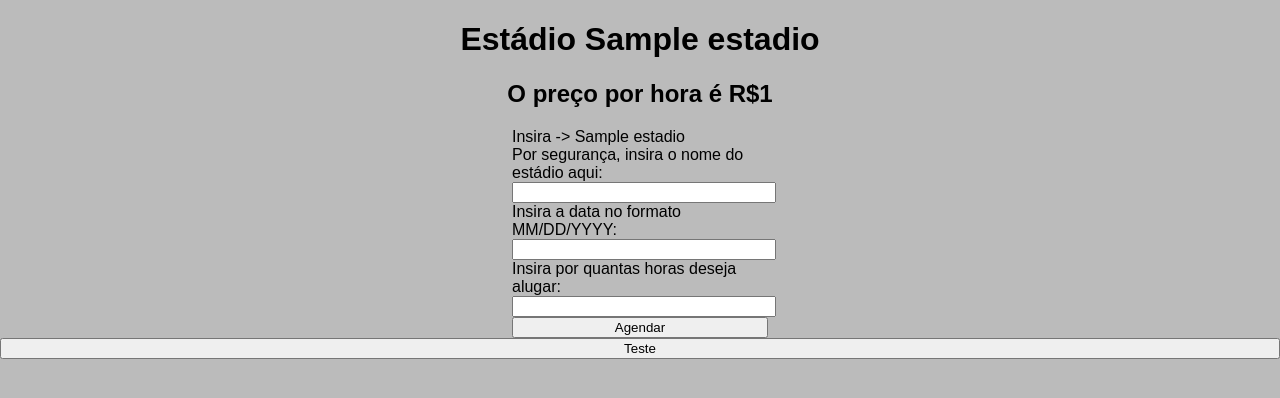
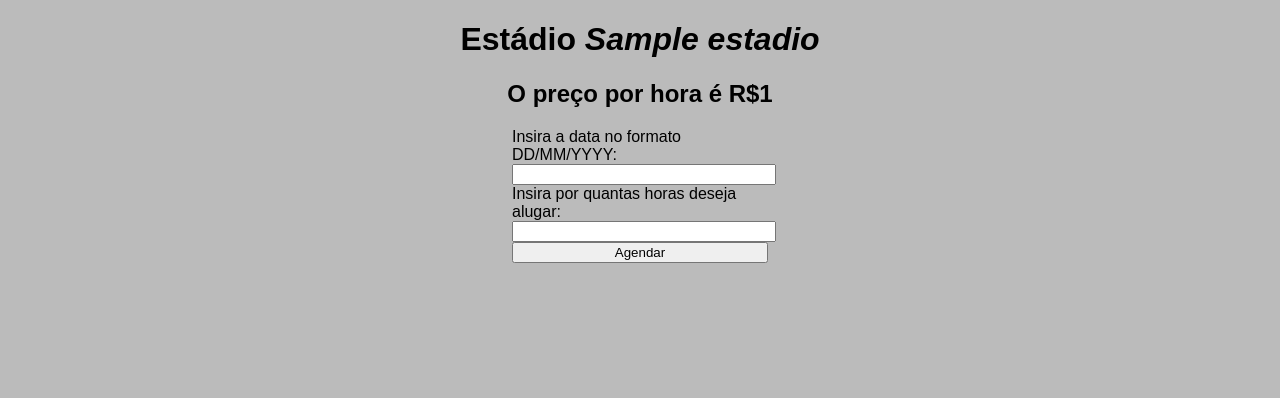
Before and after one commit to GabrielSoaresGomes/provaDMS, a Django app: page /escolher/1 in a window 1280 px wide. Shown: the part 52-450 px from the top of the page. Run offline with Django 3.2, Linux system fonts and the light colour scheme; tables that the repository leaves empty hold one stand-in row (values such as "Sample post").

Commit message:
Finalizando os processos de calcular e agendar os estádios

```diff
--- a/aluguel/forms.py
+++ b/aluguel/forms.py
@@ -11,4 +11,4 @@ class EstadioForm(forms.ModelForm):
 class PrecoFinalForm(forms.ModelForm):
     class Meta:
         model = PrecoFinal
-        fields = ["nome", "data", "horas"]
+        fields = ["data", "horas", "valorFinal", "nome"]
--- a/aluguel/models.py
+++ b/aluguel/models.py
@@ -15,9 +15,10 @@ class Estadio(models.Model):
 
 
 class PrecoFinal(models.Model):
-    nome = models.CharField("Por segurança, insira o nome do estádio aqui", max_length=50)
-    data = models.CharField("Insira a data no formato MM/DD/YYYY", max_length=10)
+    nome = models.CharField("", max_length=50)
+    data = models.CharField("Insira a data no formato DD/MM/YYYY", max_length=10)
     horas = models.SmallIntegerField("Insira por quantas horas deseja alugar")
+    valorFinal = models.FloatField("")
 
     def __str__(self):
-        return self.nome
+        return self.data
--- a/aluguel/static/style.css
+++ b/aluguel/static/style.css
@@ -138,3 +138,7 @@ select {
 .nomeAgendado {
     font-weight: bolder;
 }
+
+.valoresOcultos, #id_valorFinal, #id_nome{
+    display: none;
+}
--- a/aluguel/templates/estadiosAgendados.html
+++ b/aluguel/templates/estadiosAgendados.html
@@ -29,6 +29,8 @@
                 <span class="agendado">Estádio Alugado: <i class="nomeAgendado">{{ estadio.nome }}</i></span><br>
                 <span class="agendado">Data escolhida: <i class="nomeAgendado">{{ estadio.data }}</i></span><br>
                 <span class="agendado">Alugado por <i class="nomeAgendado">{{ estadio.horas }}</i> horas.</span>
+                <span class="agendado">O valor final é de  <i class="nomeAgendado">{{ estadio.valorFinal }}</i> reais.</span>
+
 
 
             </div>
--- a/aluguel/templates/precoFinal.html
+++ b/aluguel/templates/precoFinal.html
@@ -20,18 +20,24 @@
             </ul>
         </nav>
     </header>
-    <h1>Estádio {{ estadio.nomeEstadio }}</h1>
+    <h1>Estádio <i id="nomeEstadio">{{ estadio.nomeEstadio }}</i></h1>
     <h2>O preço por hora é R${{ estadio.precoHora }}</h2>
     <form method="POST">
         {% csrf_token %}
-        Insira -> {{ estadio.nomeEstadio }} <br>
+        <input id= "precoHora" type="text" value="{{ estadio.precoHora }}" readonly class="valoresOcultos">
+        <input type="text" value="{{ estadio.nomeEstadio }}" readonly class="valoresOcultos">
         {{form}}
-        <button type="submit">Agendar</button>
+        <button type="submit" onclick="calcularValorFinal()">Agendar</button>
+
     </form>
-
-        <button type="submit" onclick="window.location.href = `{% url 'calcularPrecoFinal' %} `">Teste</button>
-
     <script>
+        function calcularValorFinal() {
+            var precoHora = document.getElementById("precoHora").value
+            var horas = document.getElementById("id_horas").value
+            var valorFinal = precoHora * horas
+            document.getElementById("id_nome").value = document.getElementById("nomeEstadio").textContent
+            document.getElementById("id_valorFinal").value = valorFinal
+        }
 
     </script>
 </body>
--- a/aluguel/urls.py
+++ b/aluguel/urls.py
@@ -1,5 +1,5 @@
 from django.urls import path, include
-from .views import listaEstadios, adicionarEstadio, atualizarEstadio, deletarEstadio, escolherEstadio, estadiosEscolhidos, deletarEscolhido, calcularPrecoFinal
+from .views import listaEstadios, adicionarEstadio, atualizarEstadio, deletarEstadio, escolherEstadio, estadiosEscolhidos, deletarEscolhido
 
 urlpatterns = [
     path('', listaEstadios, name='listaEstadios'),
@@ -9,7 +9,6 @@ urlpatterns = [
     path('escolher/<int:id>', escolherEstadio, name="escolherEstadio"),
     path('agendados', estadiosEscolhidos, name="estadiosEscolhidos"),
     path('deletarEscolhido/<int:id>', deletarEscolhido, name="deletarEscolhido"),
-    path('teste', calcularPrecoFinal, name="calcularPrecoFinal"),
     path('members/', include('django.contrib.auth.urls')),
     path('members/', include('members.urls'), name='members'),
 ]
--- a/aluguel/views.py
+++ b/aluguel/views.py
@@ -41,7 +41,7 @@ def escolherEstadio(request, id):
     form = PrecoFinalForm(request.POST or None)
     if form.is_valid():
         form.save()
-        return redirect('listaEstadios')
+        return redirect('estadiosEscolhidos')
     return render(request, 'precoFinal.html', {"form": form, "estadio": estadio})
 
 
@@ -57,10 +57,4 @@ def deletarEscolhido(request, id):
     if request.method == "POST":
         estadio.delete()
         return redirect('estadiosEscolhidos')
-    return render(request, 'estadioDeleteConfirm.html', {'estadio': estadio})
-
-
-def calcularPrecoFinal(request):
-    precoFinal = PrecoFinal.horas * Estadio.precoHora
-
-    return render(request, 'teste.html', {"precoFinal": precoFinal})
+    return render(request, 'estadioAgendadoDelete.html', {'estadio': estadio})
```
Also changed, not shown: aluguel/templates/estadioAgendadoDelete.html (added, +16 -0 lines), aluguel/migrations/0003_auto_20211104_1339.py (added), aluguel/migrations/0004_precofinal_valorfinal.py (added), aluguel/migrations/0005_precofinal_nome.py (added), db.sqlite3.
